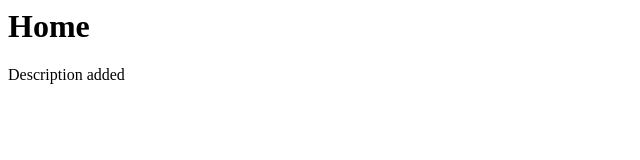
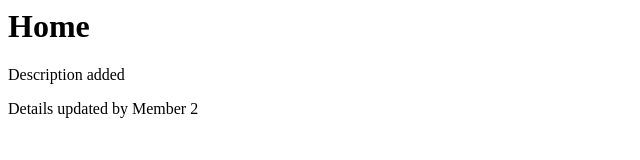
Before and after one commit to Yanisa-Prumai/myapp, a plain HTML site: page index.html in a window 1280 px wide. Shown: the whole page, without its empty margins (0-640 px from the left). Drawn offline with Linux system fonts and the light colour scheme.

Commit message:
Member 2 feature: Updated index.html

```diff
--- a/index.html
+++ b/index.html
@@ -1,2 +1,3 @@
 <h1>Home</h1>
 <p>Description added</p>
+<p>Details updated by Member 2</p>
```
